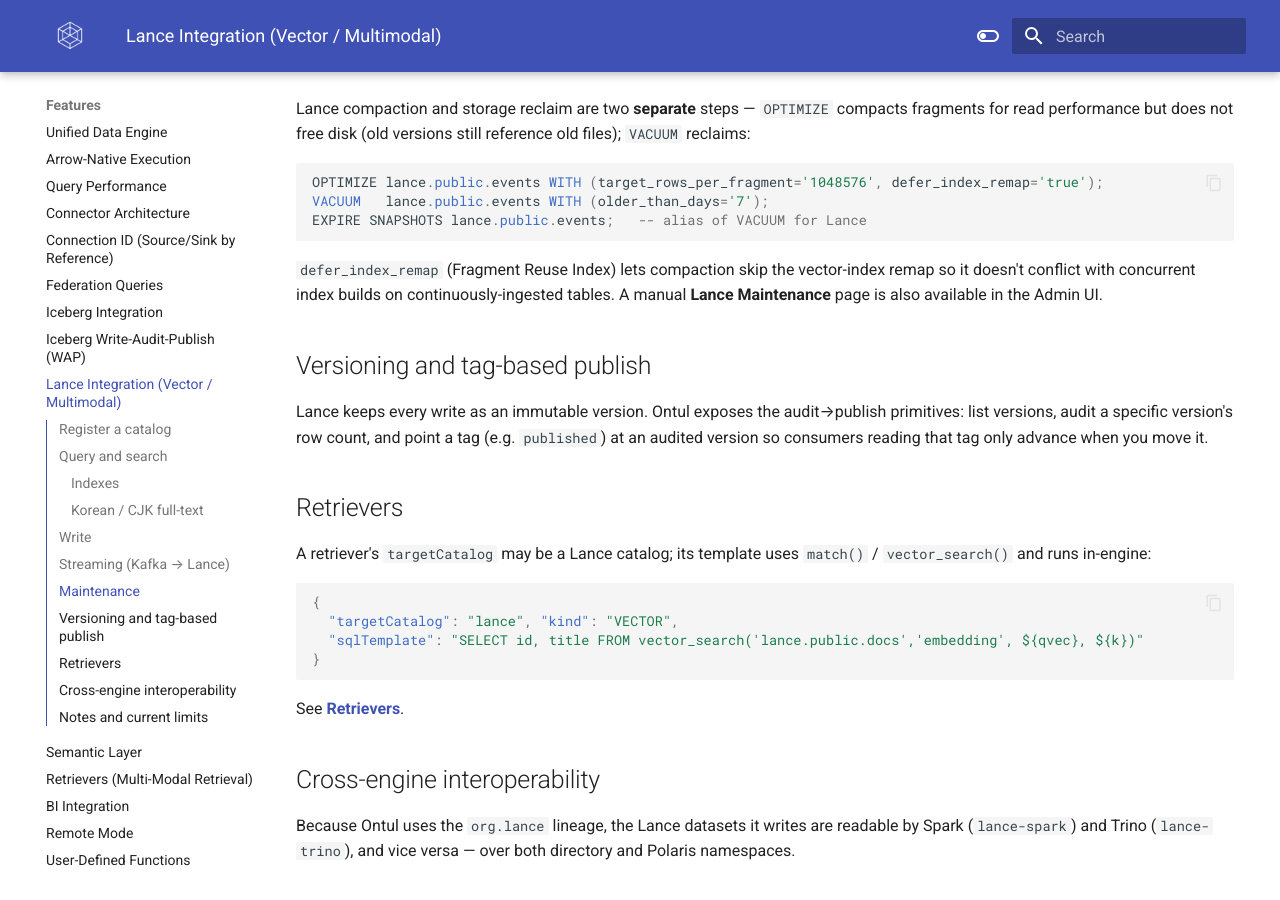
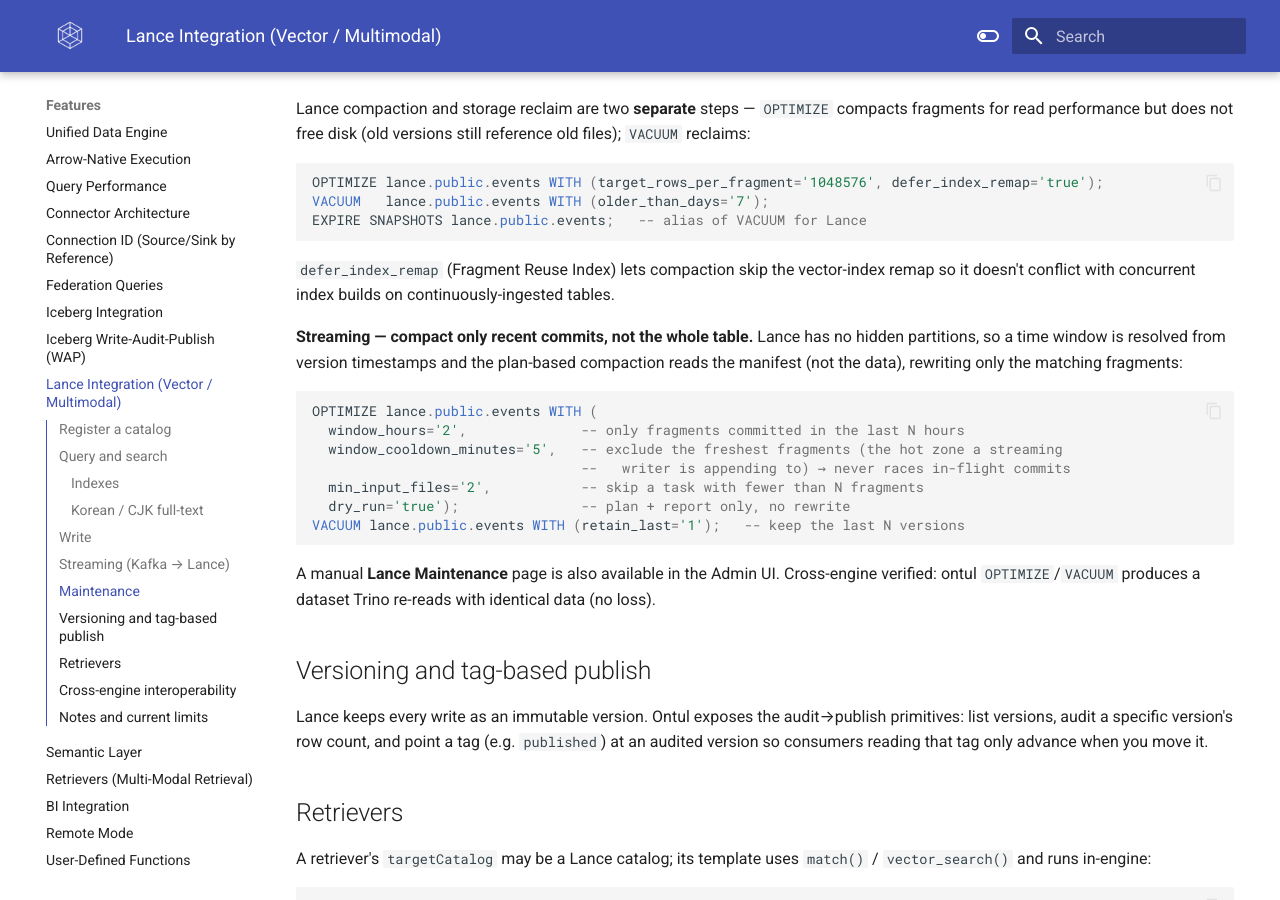
Before and after one commit to cloudcheflabs/ontul-docs, an MkDocs documentation site: the page built from docs/features/lance-integration.md, in a window 1280 px wide and 900 px high, scrolled down 2224 px. Built offline with MkDocs 1.6.1 and Material for MkDocs 9.7.7, drawn with Linux system fonts in a browser that asks for light colours; the version menu is left out.

Commit message:
docs(lance): streaming windowed compaction knobs + Trino cross-engine maintenance verification
Co-Authored-By: Claude Opus 4.8 (1M context) <noreply@anthropic.com>

````diff
--- a/docs/features/lance-integration.md
+++ b/docs/features/lance-integration.md
@@ -114,8 +114,24 @@ EXPIRE SNAPSHOTS lance.public.events;   -- alias of VACUUM for Lance
 ```
 
 `defer_index_remap` (Fragment Reuse Index) lets compaction skip the vector-index remap so it
-doesn't conflict with concurrent index builds on continuously-ingested tables. A manual
-**Lance Maintenance** page is also available in the Admin UI.
+doesn't conflict with concurrent index builds on continuously-ingested tables.
+
+**Streaming — compact only recent commits, not the whole table.** Lance has no hidden partitions,
+so a time window is resolved from version timestamps and the plan-based compaction reads the manifest
+(not the data), rewriting only the matching fragments:
+
+```sql
+OPTIMIZE lance.public.events WITH (
+  window_hours='2',              -- only fragments committed in the last N hours
+  window_cooldown_minutes='5',   -- exclude the freshest fragments (the hot zone a streaming
+                                 --   writer is appending to) → never races in-flight commits
+  min_input_files='2',           -- skip a task with fewer than N fragments
+  dry_run='true');               -- plan + report only, no rewrite
+VACUUM lance.public.events WITH (retain_last='1');   -- keep the last N versions
+```
+
+A manual **Lance Maintenance** page is also available in the Admin UI. Cross-engine verified:
+ontul `OPTIMIZE`/`VACUUM` produces a dataset Trino re-reads with identical data (no loss).
 
 ## Versioning and tag-based publish
 
````
